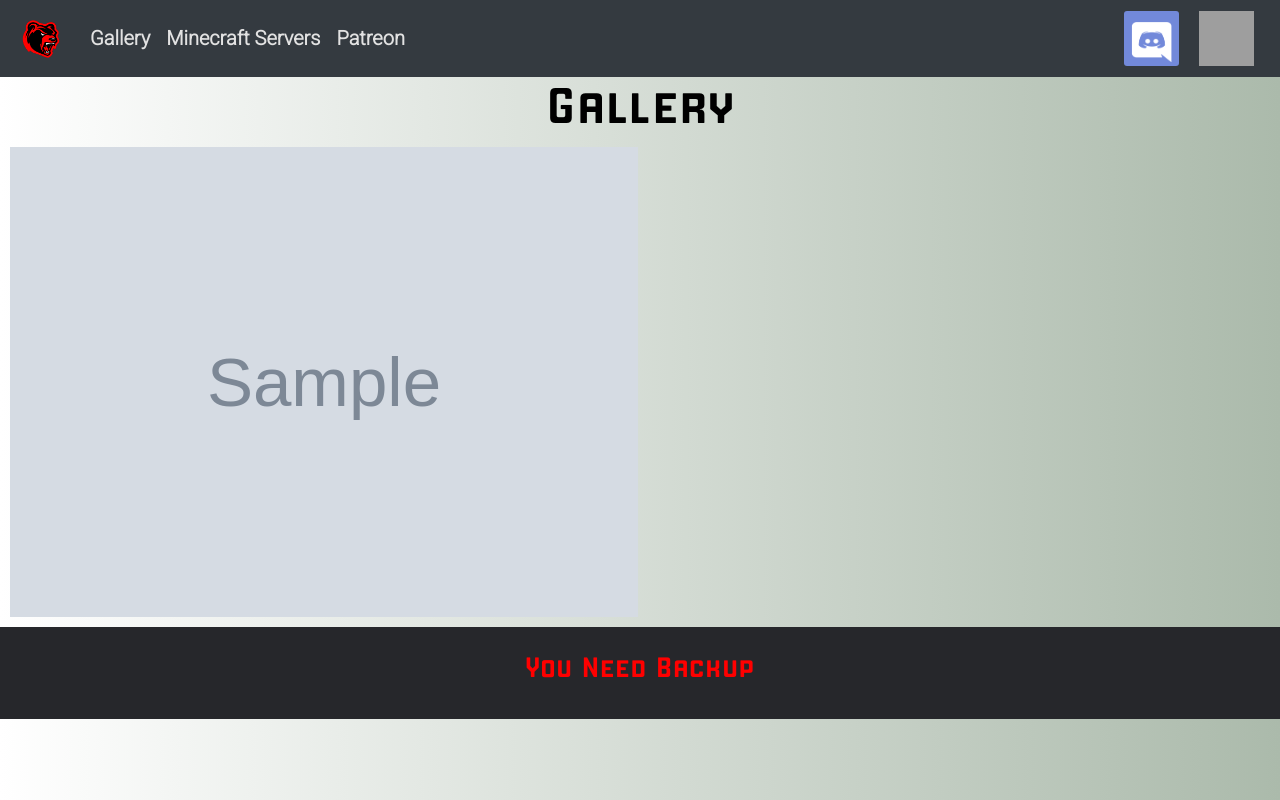
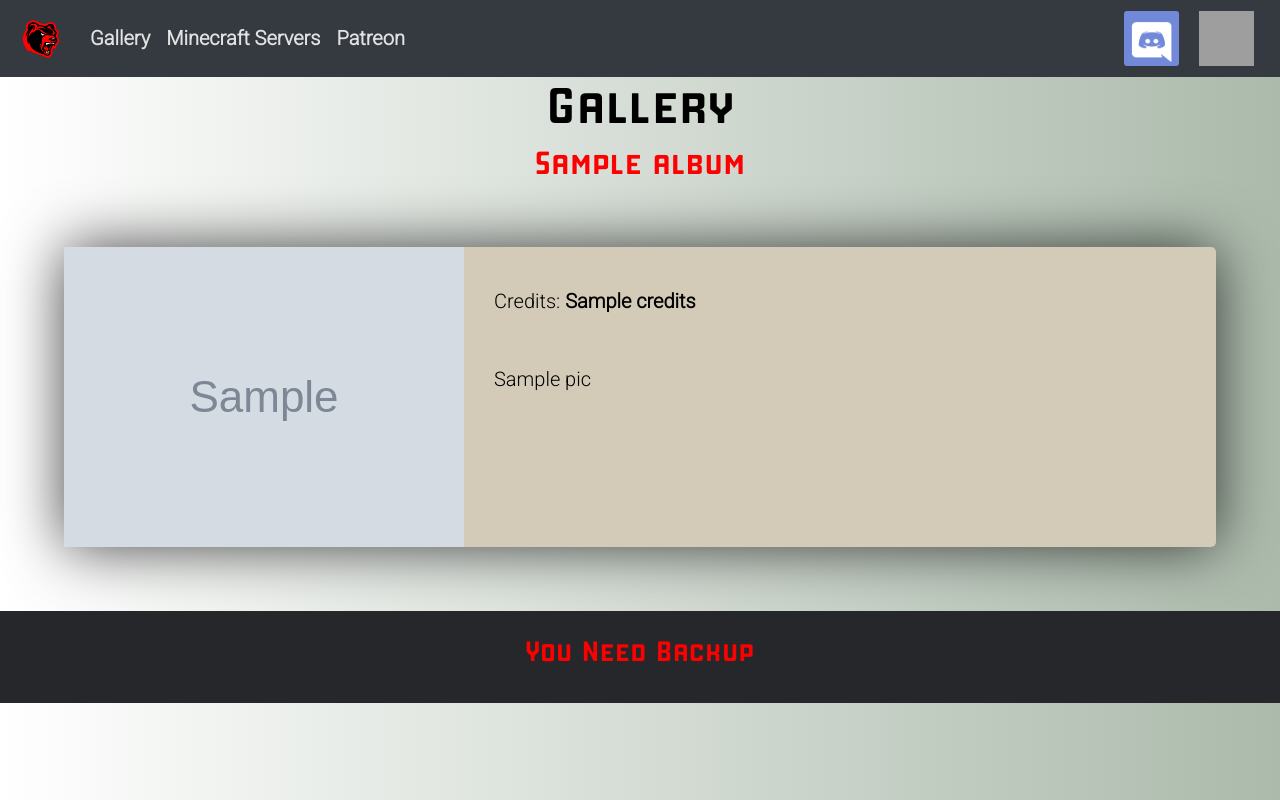
Before and after one commit to RohanJnr/YNBWebsite-Django, a Django app: template ynb_site/templates/gallery/mc_album.html in a window 1280 px wide. Run offline with Django 3.2, Linux system fonts and the light colour scheme; the template is opened without the code that fills it: most values are stand-ins (such as "Sample title", 1, 10 or a date in 2020); grey boxes marked "Sample" are stand-in pictures; some libraries are stand-ins or nearby versions; grey boxes are pictures that could not be loaded.

Commit message:
Gallery redesign

```diff
--- a/ynb_site/apps/gallery/models.py
+++ b/ynb_site/apps/gallery/models.py
@@ -13,13 +13,14 @@ class Picture(models.Model):
     minecraft_server = models.ForeignKey(McServer, on_delete=models.CASCADE, default=1)
     created_at = models.DateTimeField(auto_now_add=True)
     title = models.CharField(max_length=200, default="pic")
+    credits = models.CharField(max_length=200, help_text="Use commas if multiple.")
     image = models.ImageField(upload_to="gallery")
 
     class Meta:
         ordering = ["-created_at"]
 
     def __str__(self):
-        return self.title
+        return f"{self.minecraft_server.name} - {self.title}"
 
     def save(self):
         super().save()
--- a/ynb_site/apps/gallery/views.py
+++ b/ynb_site/apps/gallery/views.py
@@ -34,6 +34,7 @@ class McServerGallery(View):
         pictures = mc_server.picture_set.all()
         template_name = "gallery/mc_album.html"
         context  = {
-            "pictures": pictures
+            "pictures": pictures,
+            "album": mc_server.name
         }
         return render(request, template_name, context)
--- a/ynb_site/apps/minecraft/urls.py
+++ b/ynb_site/apps/minecraft/urls.py
@@ -1,9 +1,10 @@
 from django.urls import path
 
-from .views import DetailMcServer, ListMcServers
+from .views import DetailMcServer, ListMcServers, McStats
 
 
 urlpatterns = [
     path("minecraft", ListMcServers.as_view(), name="all_mc_servers"),
     path("minecraft/<str:server_name>", DetailMcServer.as_view(), name="mc_server"),
+    path("minecraft/stats", McStats.as_view(), name="mc_stats")
 ]
--- a/ynb_site/static/css/gallery.css
+++ b/ynb_site/static/css/gallery.css
@@ -9,14 +9,21 @@
   font-size: 50px;
 }
 .images-container{
-  margin: 10px;
-  display: grid;
-  grid-template-columns: 1fr 1fr;
-  grid-gap: 5px;
+  background-color: #D3CBB8;
+  margin: 5%;
+  display: flex;
+  -webkit-box-shadow: 0px 0px 60px -1px rgba(0,0,0,0.75);
+  -moz-box-shadow: 0px 0px 60px -1px rgba(0,0,0,0.75);
+  box-shadow: 0px 0px 60px -1px rgba(0,0,0,0.75);
+  border-radius: 5px;
 }
-.image-div img{
-  width: 100%;
-  height: auto;
+
+.images-container p{
+  font-family: 'Roboto', sans-serif;
+  margin: 30px;
+  text-align: left;
+  color: black;
+  font-size: 20px;
 }
 
 .list-albums{
@@ -34,6 +41,9 @@
 
 @media(max-width: 1100px){
   .images-container{
-    grid-template-columns: 1fr;
+    display: grid;
+  }
+  .images-container img{
+    width:100%;
   }
 }
--- a/ynb_site/templates/gallery/mc_album.html
+++ b/ynb_site/templates/gallery/mc_album.html
@@ -5,14 +5,19 @@
 {% endblock %}
 {% block body %}
 <div class="gallery">
-<h1>Gallery</h1>
-<div class="images-container">
-  {% for pic in pictures %}
-  <div class="image-div">
-    <a href="{{ pic.image.url }}">
-      <img src="{{ pic.image.url }}" alt="">
-    </a>
-  </div>
-  {% endfor %}
+
+	<h1>Gallery</h1>
+	<h2>{{ album }}</h2>
+	{% for pic in pictures %}
+	<div class="images-container">
+		<a href="{{ pic.image.url }}"><img src="{{ pic.image.url }}"></a>
+		<div>
+			<p>Credits: <b>{{ pic.credits }}</b></p>
+			<p>{{ pic.title }}</p>
+		</div>
+	</div>
+	{% endfor %}
+
+
 </div>
 {% endblock %}
```
Also changed, not shown: ynb_site/apps/minecraft/views.py (+10 -0 lines).
